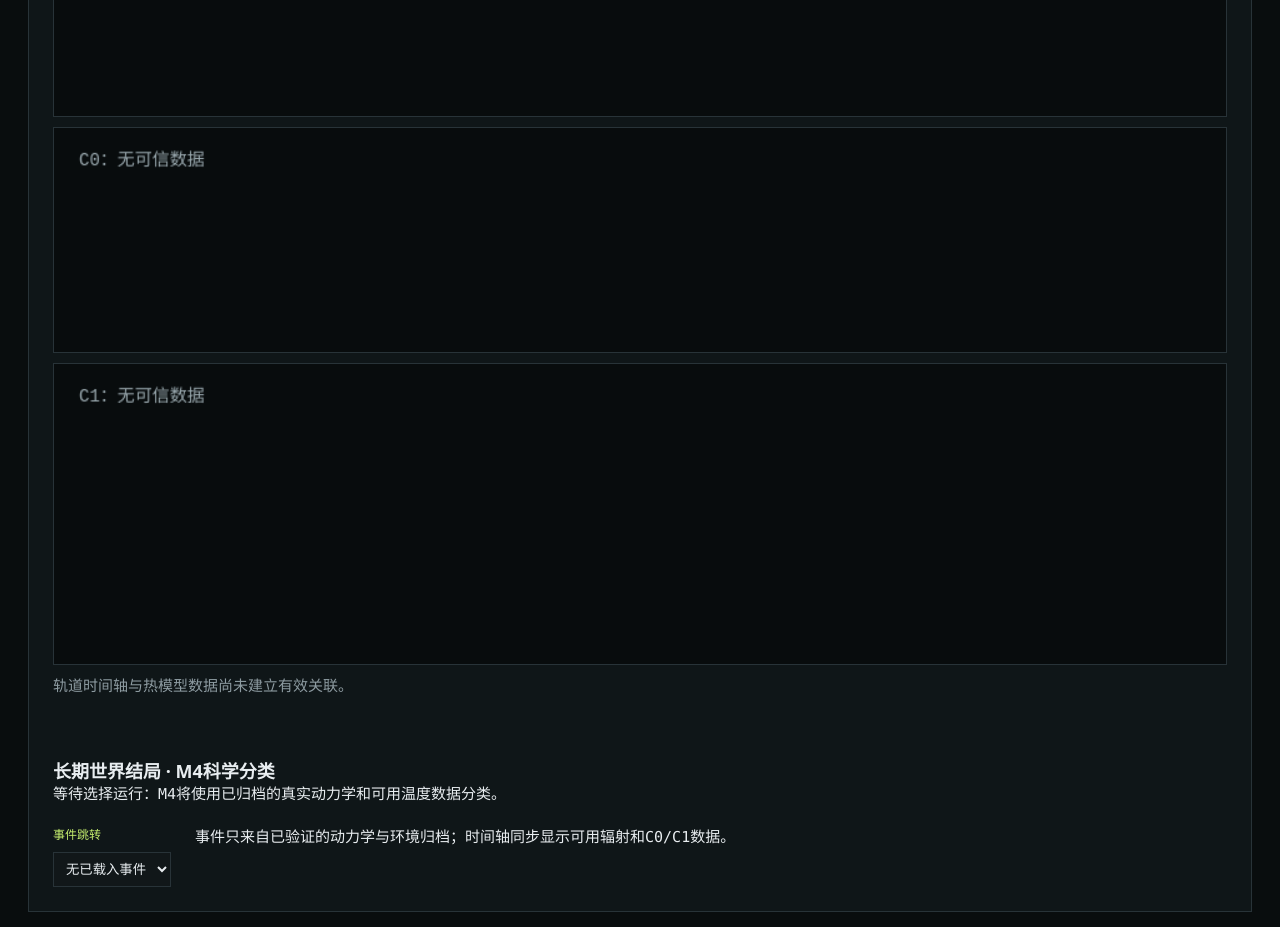
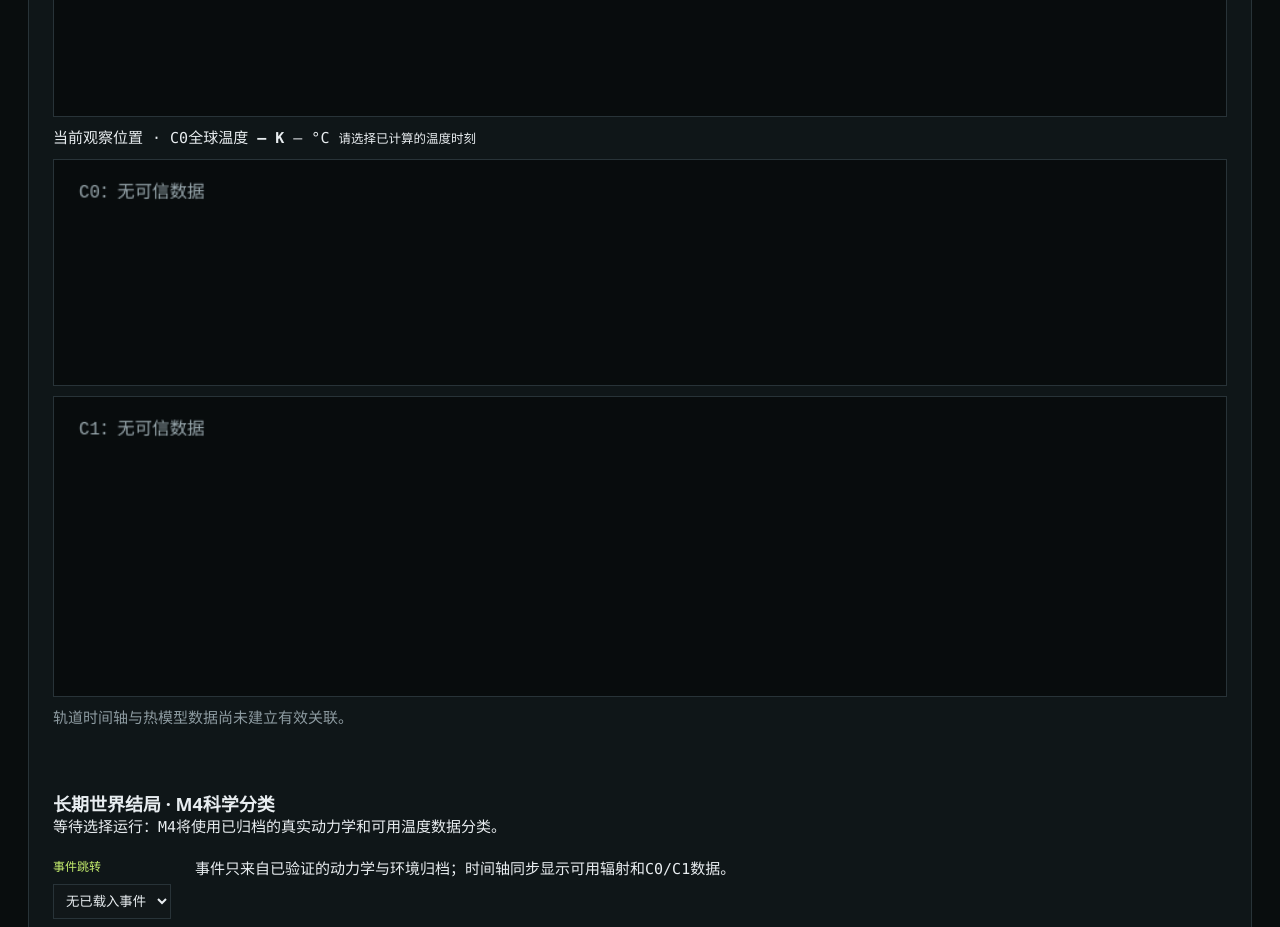
Before and after one commit to chenjunnan/threebodyplanet, a plain HTML site: page src/threebody/web/static/index.html in a window 1280 px wide. Shown: the part 3920-4847 px from the top of the page. Drawn offline with Linux system fonts and the light colour scheme; no server answers.

Commit message:
feat(web): show C0 temperature at selected timeline position in Kelvin and Celsius

```diff
--- a/src/threebody/web/static/index.html
+++ b/src/threebody/web/static/index.html
@@ -115,6 +115,12 @@
         <h3 id="thermal-heading">恒星辐射与行星温度（真实派生归档）</h3>
         <p id="environment-status" role="status">等待选择运行：物理积分完成后将自动尝试计算真实辐射与温度。</p>
         <canvas id="flux-canvas" width="940" height="220" aria-label="三颗恒星及总辐射时间曲线"></canvas>
+        <div class="c0-current-temperature" aria-live="polite" aria-atomic="true">
+          <span class="c0-reading-label">当前观察位置 · C0全球温度</span>
+          <strong id="c0-current-k">— K</strong>
+          <span id="c0-current-celsius">— °C</span>
+          <small id="c0-current-time">请选择已计算的温度时刻</small>
+        </div>
         <canvas id="c0-canvas" width="940" height="180" aria-label="全球C0温度随物理时间变化"></canvas>
         <canvas id="c1-canvas" width="940" height="240" aria-label="C1纬度温度时空分布"></canvas>
         <p id="thermal-cursor" aria-live="polite">物理时间与轨道观察时间同步。缺失的C0/C1数据不会被补造。</p>
```
